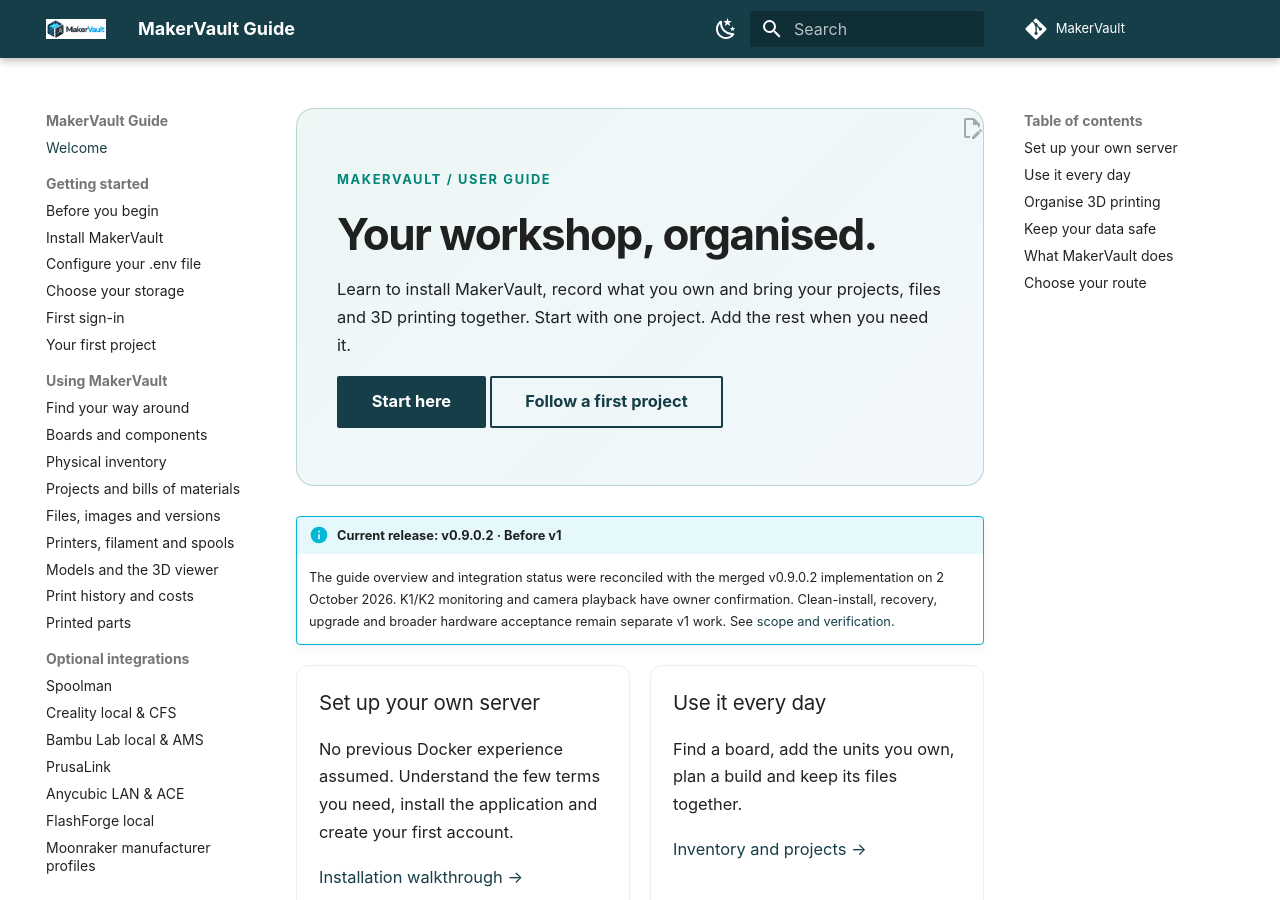
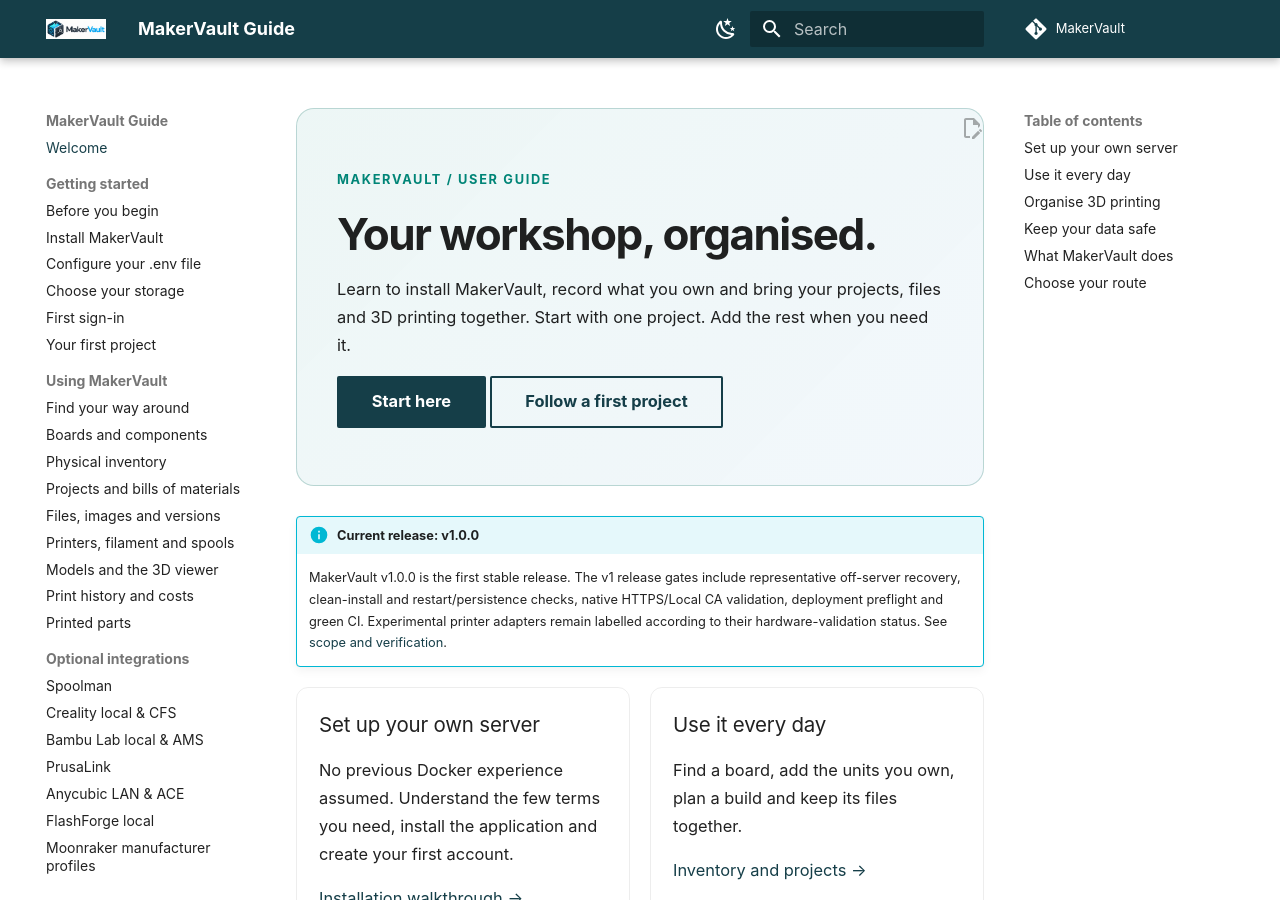
Before and after one commit to gavrd7/MakerVault, an MkDocs documentation site: the page built from docs/guide/index.md, in a window 1280 px wide and 900 px high. Built offline with MkDocs 1.6.1 and Material for MkDocs 9.7.7, drawn with Linux system fonts in a browser that asks for light colours; comment, search, counter and statistics services are not loaded.

Commit message:
Update bundled guide for stable v1

```diff
--- a/docs/guide/index.md
+++ b/docs/guide/index.md
@@ -9,8 +9,8 @@
 [Follow a first project](getting-started/first-project.md){ .md-button }
 </div>
 
-!!! info "Current release: v0.9.0.2 · Before v1"
-    The guide overview and integration status were reconciled with the merged v0.9.0.2 implementation on 2 October 2026. K1/K2 monitoring and camera playback have owner confirmation. Clean-install, recovery, upgrade and broader hardware acceptance remain separate v1 work. See [scope and verification](reference/about.md).
+!!! info "Current release: v1.0.0"
+    MakerVault v1.0.0 is the first stable release. The v1 release gates include representative off-server recovery, clean-install and restart/persistence checks, native HTTPS/Local CA validation, deployment preflight and green CI. Experimental printer adapters remain labelled according to their hardware-validation status. See [scope and verification](reference/about.md).
 
 <div class="guide-grid" markdown>
 <div class="guide-card" markdown>
```
